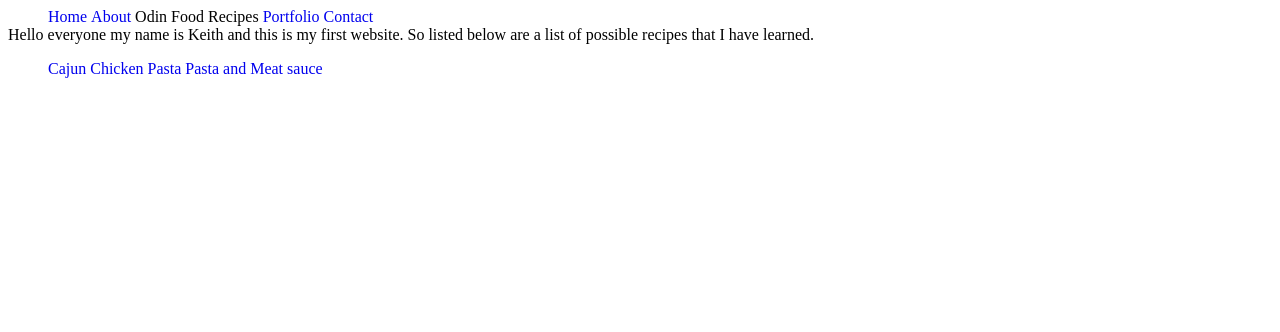
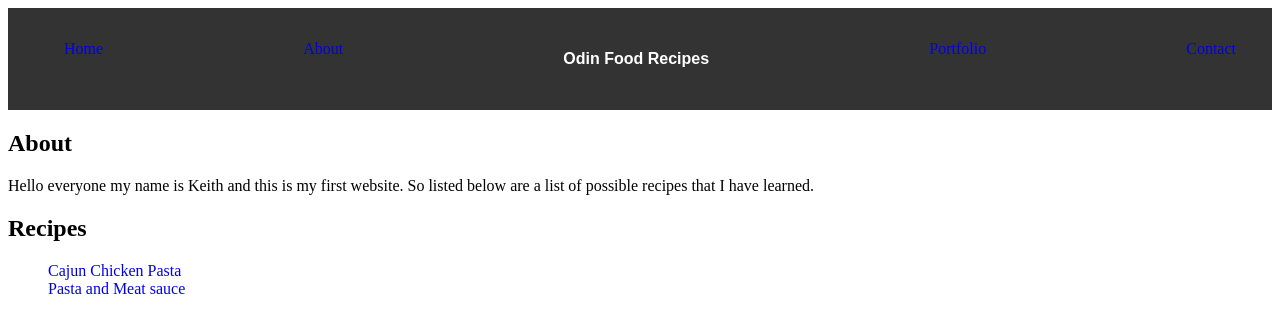
Before and after one commit to kws413/odin-recipes, a plain HTML site: page index.html in a window 1280 px wide. Drawn offline with Linux system fonts and the light colour scheme.

Commit message:
Fix Nav main/ul styling

```diff
--- a/index.html
+++ b/index.html
@@ -12,20 +12,23 @@
             <ul>
                 <li><a href="#home">Home</a></li>
                 <li><a href="#about">About</a></li>
-                <li>Odin Food Recipes</li>
+                <li id="mainHeader">Odin Food Recipes</li>
                 <li><a href="#portfolio">Portfolio</a></li>
                 <li><a href="#contact">Contact</a></li>
             </ul>
         </nav>
     </header>
     <body>
+        <h2>About</h2>
         Hello everyone my name is Keith and this is my first website. So listed below are a list of possible recipes that
         I have learned.
+        <h2>Recipes</h2>
+        <ul>
+            <li><a href="./recipes/CajunChickenPasta.html">Cajun Chicken Pasta</a></li>
+            <li><a href="./recipes/PastaMeatSauce.html">Pasta and Meat sauce</a></li>
+        </ul>
     </body>
-    <ul>
-        <li><a href="./recipes/CajunChickenPasta.html">Cajun Chicken Pasta</a></li>
-        <li><a href="./recipes/PastaMeatSauce.html">Pasta and Meat sauce</a></li>
-    </ul>
+
     <script src="foodJStest.js"></script>
 </body>
 </html>
--- a/styles.css
+++ b/styles.css
@@ -1,19 +1,31 @@
 /* styles.css */
 
-h1 {
-    text-align: center;
-    font-size: 40px;
-}
+li {
+    margin-right: 20px;
 
-li {
-    display: inline;
 }
 
 nav ul {
-    list-style: none;
-    display: inline;
+    display: flex;
+    justify-content: space-between;
 }
 
 a {
     text-decoration: none;
 }
+
+header {
+    background-color: #333;
+    color: #fff;
+    padding: 1em;
+}
+
+ul {
+    list-style: none;
+}
+
+#mainHeader {
+    font-weight: bold; /* Makes the font bolder */
+    padding: 10px 20px;
+    font-family: Arial, Helvetica, sans-serif;
+}
```
